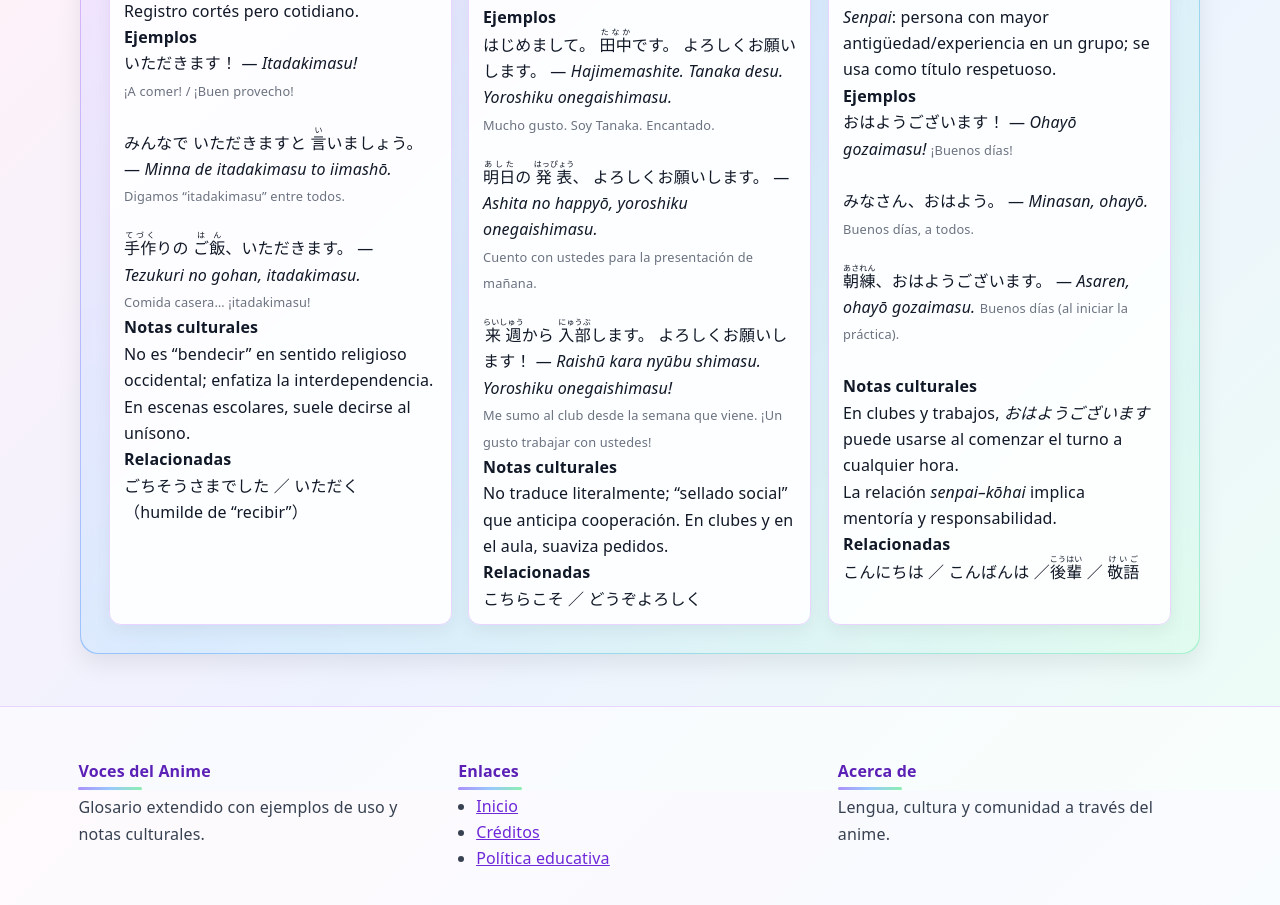
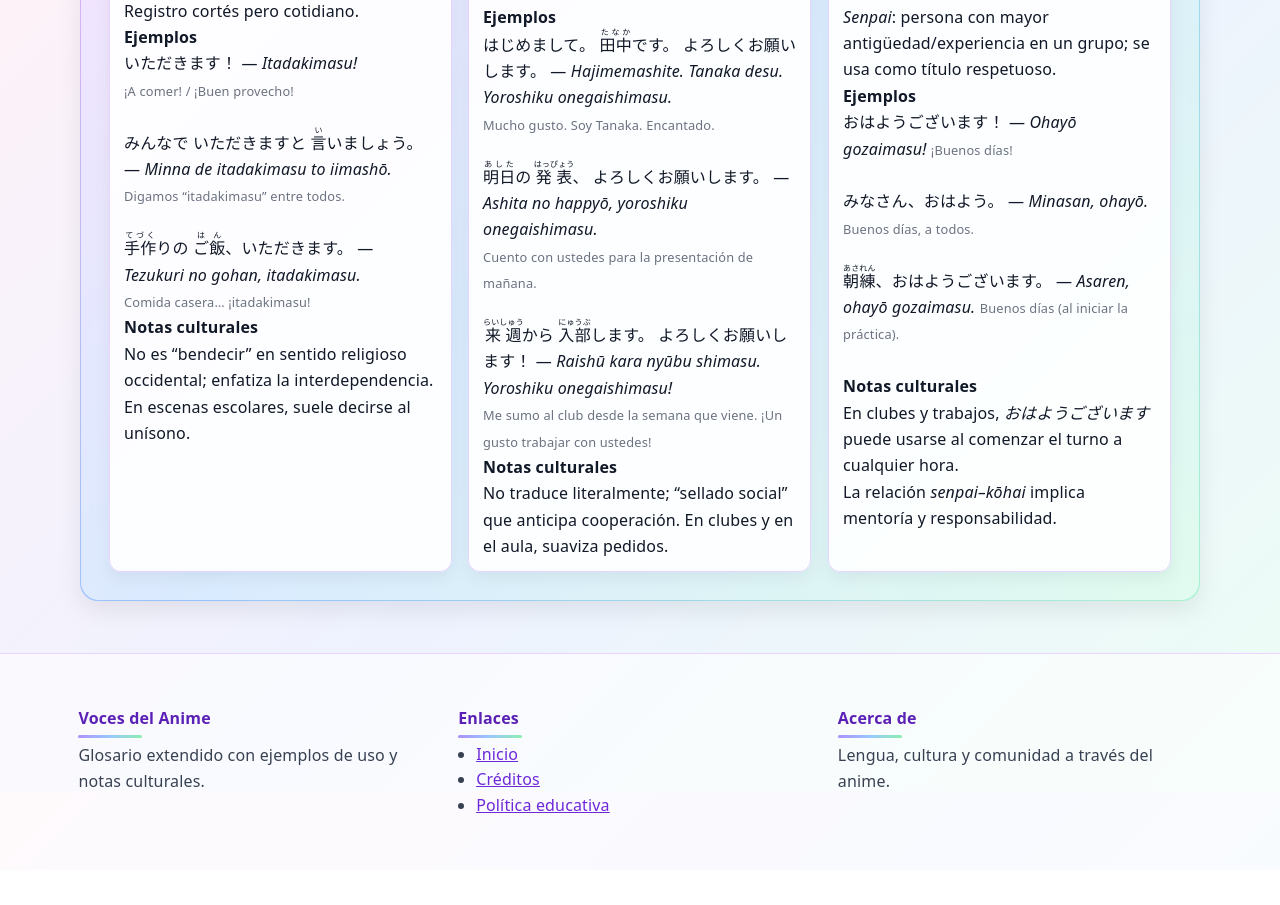
Before and after one commit to santillancamilar-boop/anime, a website: page lengua.html in a window 1280 px wide. Shown: the part 1609-2514 px from the top of the page. After the commit the page ends 2479 px from the top, so only its background shows below. Drawn offline with Linux system fonts and the light colour scheme.

Commit message:
Update lengua.html

```diff
--- a/lengua.html
+++ b/lengua.html
@@ -315,9 +315,6 @@
                 <p><strong>Notas culturales</strong><br/>
                   No es “bendecir” en sentido religioso occidental; enfatiza la interdependencia. En escenas escolares, suele decirse al unísono.
                 </p>
-                <p><strong>Relacionadas</strong><br/>
-                  ごちそうさまでした ／ いただく（humilde de “recibir”）
-                </p>
               </div></article>
 
               <!-- ② よろしくお願いします -->
@@ -350,9 +347,6 @@
                 <p><strong>Notas culturales</strong><br/>
                   No traduce literalmente; “sellado social” que anticipa cooperación. En clubes y en el aula, suaviza pedidos.
                 </p>
-                <p><strong>Relacionadas</strong><br/>
-                  こちらこそ ／ どうぞよろしく
-                </p>
               </div></article>
 
               <!-- ③ おはようございます + 先輩 -->
@@ -377,9 +371,6 @@
                 <p><strong>Notas culturales</strong><br/>
                   En clubes y trabajos, <em>おはようございます</em> puede usarse al comenzar el turno a cualquier hora.<br/>
                   La relación <em>senpai–kōhai</em> implica mentoría y responsabilidad.
-                </p>
-                <p><strong>Relacionadas</strong><br/>
-                  こんにちは ／ こんばんは ／<ruby><rb>後輩</rb><rt>こうはい</rt></ruby> ／ <ruby><rb>敬語</rb><rt>けいご</rt></ruby>
                 </p>
               </div></article>
             </div>
```
